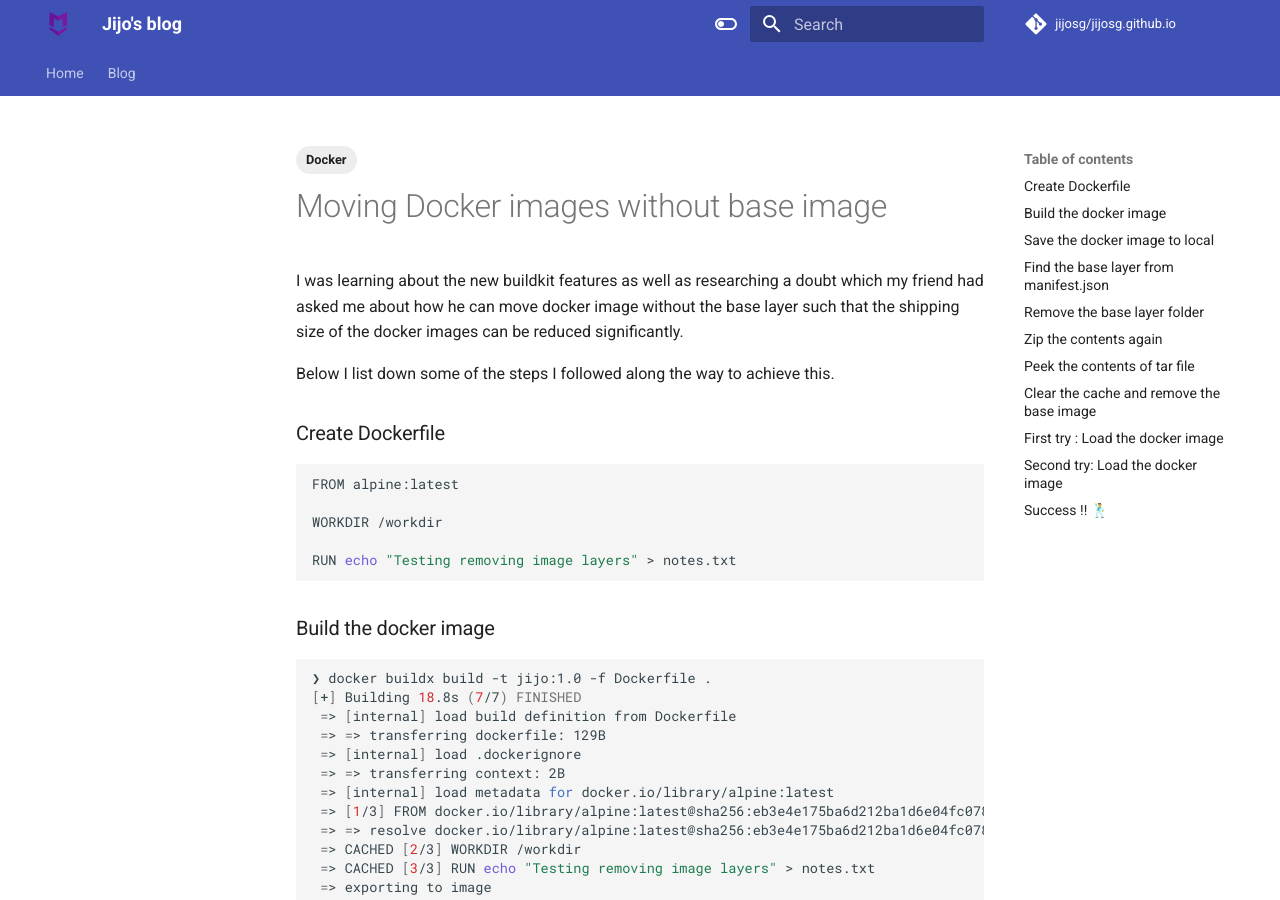
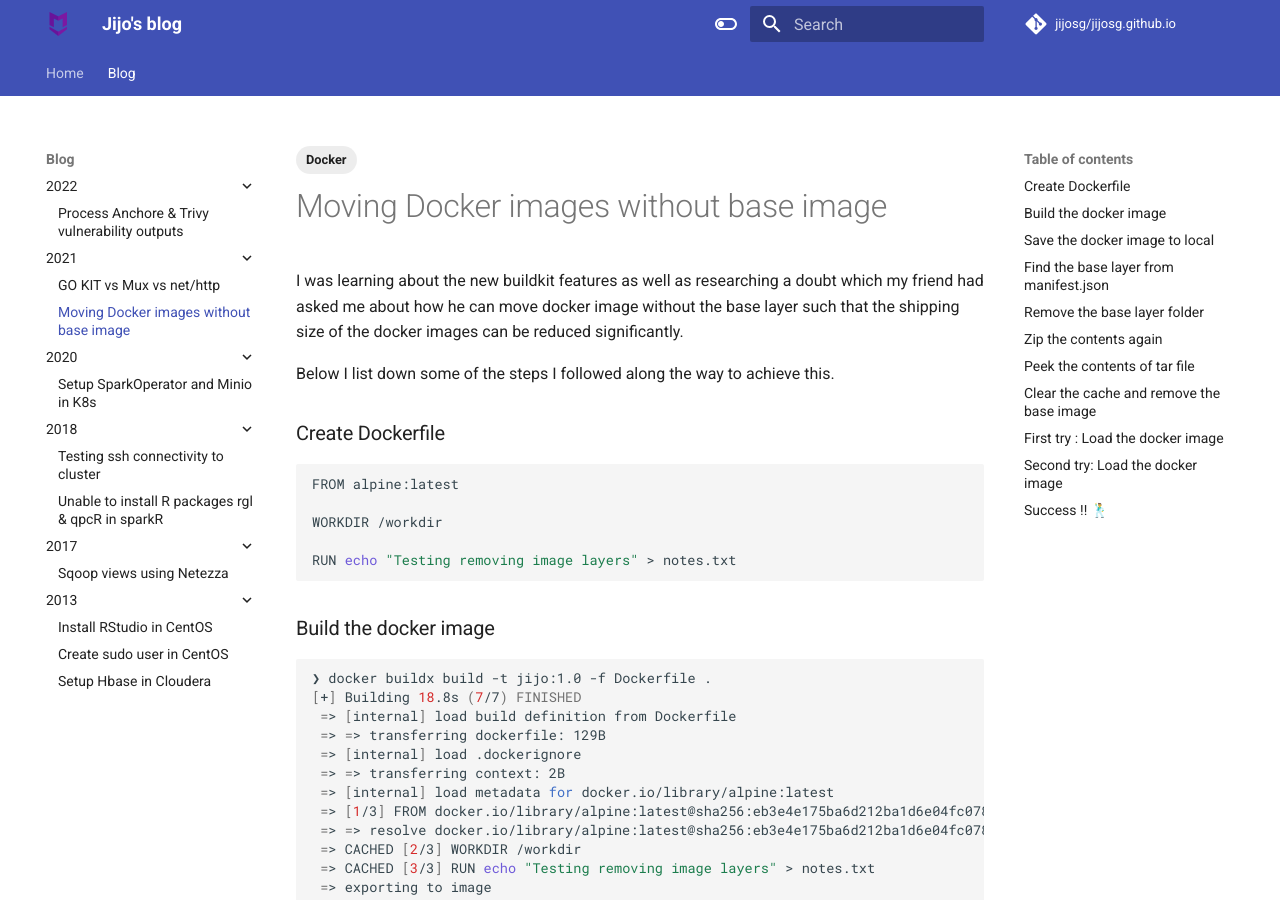
Before and after one commit to jijosg/jijosg.github.io, an MkDocs documentation site: the page built from docs/blog/2021/09/08.md, in a window 1280 px wide and 900 px high. Built offline with MkDocs 1.6.1 and Material for MkDocs 9.7.7, drawn with Linux system fonts in a browser that asks for light colours; comment, search, counter and statistics services are not loaded.

Commit message:
Update mkdocs.yml

```diff
--- a/mkdocs.yml
+++ b/mkdocs.yml
@@ -71,6 +71,7 @@
       - Process Anchore & Trivy vulnerability outputs: blog/2022/02/03.md
     - 2021:
       - GO KIT vs Mux vs net/http: blog/2021/08/24.md
+      - Moving Docker images without base image: blog/2021/09/08.md
     - 2020:
       - Setup SparkOperator and Minio in K8s : blog/2020/01/19.md
     - 2018:
```
